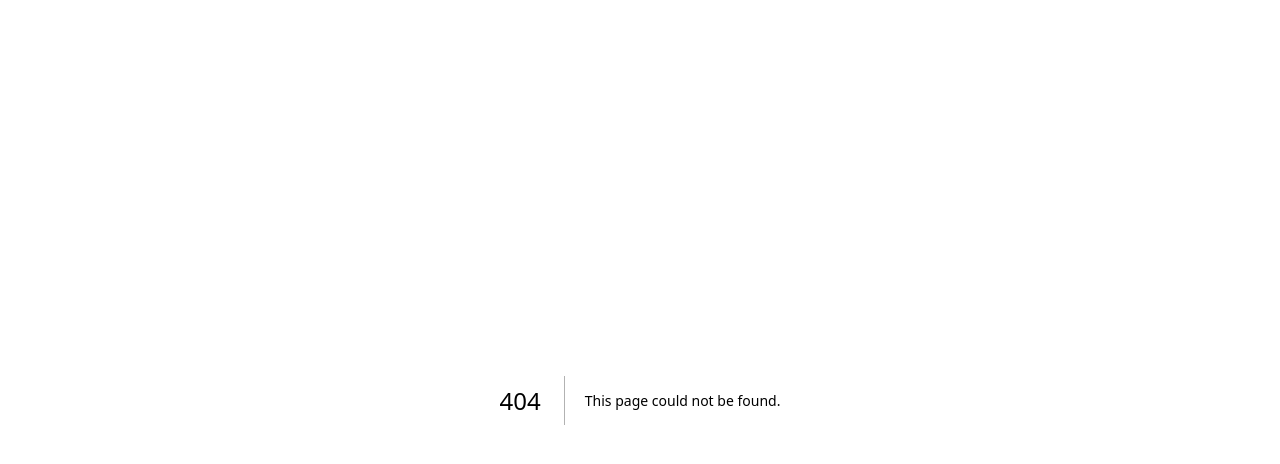
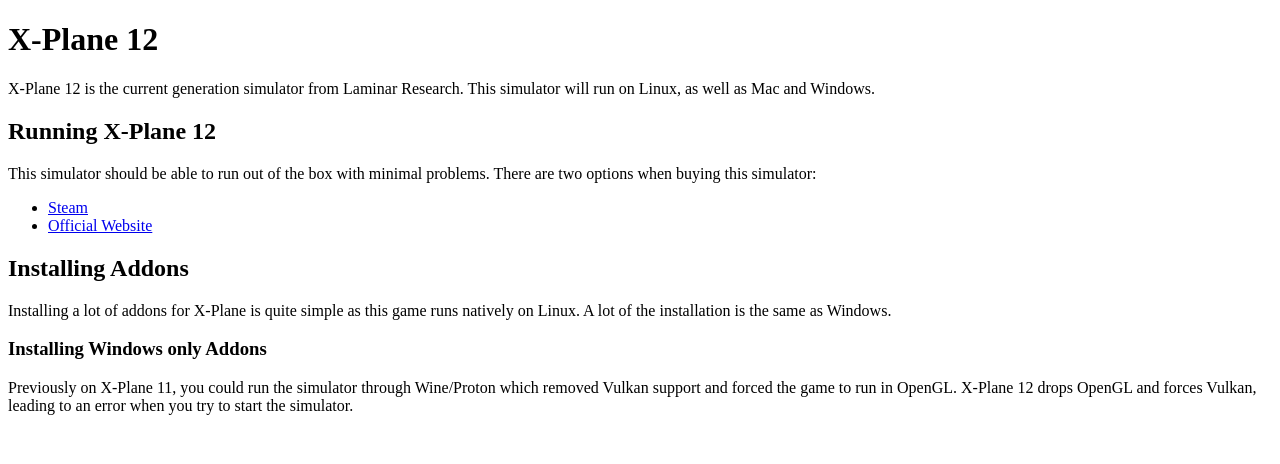
Before and after one commit to smyalygames/flightsim-on-linux, a Next.js app: page /xp12 in a window 1280 px wide. Before the commit this address had no page. Shown: the top 464 px of the page. Built offline with nearby package versions, Linux system fonts and the light colour scheme.

Commit message:
feat(docs): updated information for X-Plane 12

```diff
--- a/src/pages/_meta.json
+++ b/src/pages/_meta.json
@@ -7,5 +7,6 @@
     "type": "page"
   },
   "msfs": "Microsoft Flight Simulator 2020",
-  "xp11": "X-Plane 11"
+  "xp11": "X-Plane 11",
+  "xp12": "X-Plane 12"
 }
--- /dev/null
+++ b/src/pages/xp12/_meta.json
@@ -0,0 +1,3 @@
+{
+  "index": "Introduction"
+}
--- /dev/null
+++ b/src/pages/xp12/index.mdx
@@ -0,0 +1,21 @@
+# X-Plane 12
+
+X-Plane 12 is the current generation simulator from Laminar Research. This simulator will run on Linux, as well as Mac
+and Windows.
+
+## Running X-Plane 12
+
+This simulator should be able to run out of the box with minimal problems. There are two options when buying this simulator:
+
+- [Steam](https://store.steampowered.com/app/2014780/XPlane_12/)
+- [Official Website](https://www.x-plane.com/desktop/buy-it/)
+
+## Installing Addons
+
+Installing a lot of addons for X-Plane is quite simple as this game runs natively on Linux. A lot of the installation
+is the same as Windows.
+
+### Installing Windows only Addons
+
+Previously on X-Plane 11, you could run the simulator through Wine/Proton which removed Vulkan support and forced the game
+to run in OpenGL. X-Plane 12 drops OpenGL and forces Vulkan, leading to an error when you try to start the simulator.
```
Also changed, not shown: src/pages/xp11/index.mdx (+3 -10 lines), 1 other file (tests, documents, lock files or other folders).
